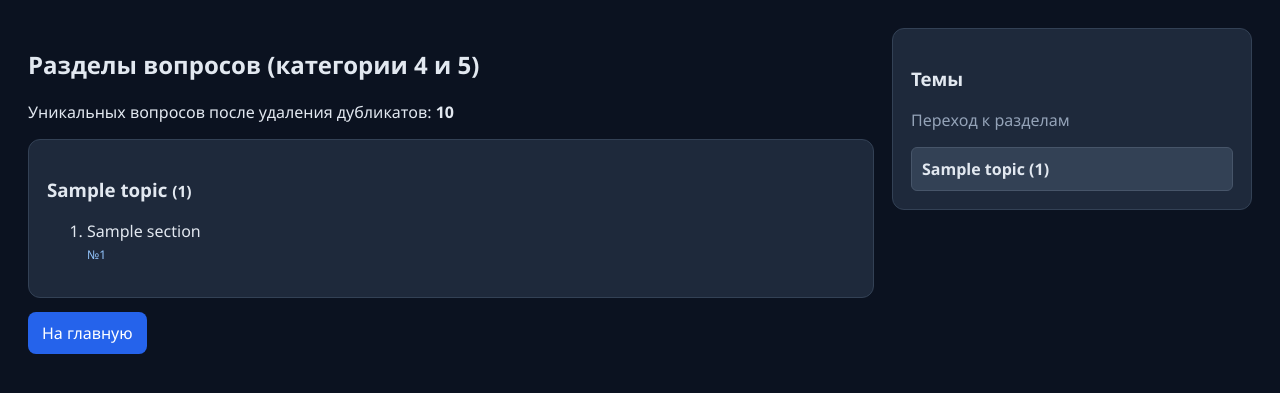
After one commit to lnoxil/testcategoria, a Flask app: template templates/sections.html in a window 1280 px wide. The commit adds this page. Shown: the top 393 px of the page. Run offline with Flask 3, Linux system fonts and the light colour scheme; the template is opened without the code that fills it: most values are stand-ins (such as "Sample title", 1, 10 or a date in 2020).

Commit message:
Add topic sections page with deduplicated questions across categories

```diff
--- a/app.py
+++ b/app.py
@@ -227,6 +227,61 @@ def parse_questions_from_text(raw_text: str, category: int = 5, section: str | N
     return parsed
 
 
+
+
+def _normalize_question_text(text: str) -> str:
+    cleaned = re.sub(r"\s+", " ", (text or "").strip().lower())
+    cleaned = cleaned.replace("ё", "е")
+    return cleaned
+
+
+def _detect_topic(question: dict) -> str:
+    haystack = " ".join([
+        question.get("question", ""),
+        " ".join(question.get("options", [])),
+        question.get("correct_text", ""),
+    ]).lower()
+
+    topic_rules: list[tuple[str, tuple[str, ...]]] = [
+        ("Медицина и первая помощь", ("первая помощь", "сердечно-легочной", "кровотеч", "жгут", "ранен", "ампутац", "перелом", "реанимац")),
+        ("Взрывчатые вещества и опасные предметы", ("взрыв", "взрывчат", "детонатор", "гранат", "тротил", "взрывное устройство", "подозрительн")),
+        ("Оружие и спецсредства", ("оруж", "боеприпас", "патрон", "огнестрель", "наручник", "спецсредств", "гбр")),
+        ("Досмотр и КПП", ("досмотр", "кпп", "металлоиск", "интроскоп", "повторный досмотр", "дополнительный досмотр", "собеседован")),
+        ("Режимы и пропуска", ("пропуск", "внутриобъектов", "пропускной режим", "перевозочный сектор", "технологический сектор", "критический элемент")),
+        ("Законодательство и ответственность", ("федерального закона", "коап", "ук рф", "постановлен", "приказ", "ответственност")),
+        ("Сигналы и ЖД безопасность", ("железнодорож", "сигнал", "контактной сети", "поезд", "междупутье", "рельс")),
+        ("Террористические угрозы и уровни", ("террорист", "уровень безопасности", "анв", "угроза", "незаконного вмешательства")),
+    ]
+
+    for topic, keywords in topic_rules:
+        if any(keyword in haystack for keyword in keywords):
+            return topic
+    return "Прочее"
+
+
+def build_topic_sections(categories: tuple[int, ...] = (4, 5)) -> list[dict]:
+    allowed = [q for q in QUESTIONS if q.get("category") in categories]
+    unique_by_text: dict[str, dict] = {}
+    for q in sorted(allowed, key=lambda x: (x.get("original_question_number") or x.get("question_number", 0), x.get("category", 0))):
+        key = _normalize_question_text(q.get("question", ""))
+        if not key:
+            continue
+        if key in unique_by_text:
+            continue
+        unique_by_text[key] = q
+
+    grouped: dict[str, list[dict]] = {}
+    for q in unique_by_text.values():
+        topic = _detect_topic(q)
+        grouped.setdefault(topic, []).append(q)
+
+    sections = []
+    for topic in sorted(grouped.keys()):
+        items = sorted(grouped[topic], key=lambda x: (x.get("original_question_number") or x.get("question_number", 0)))
+        sections.append({"topic": topic, "items": items, "count": len(items)})
+    return sections
+
+
 @app.route("/")
 def home():
     analytics = build_analytics()
@@ -236,6 +291,15 @@ def home():
         mistakes=len(session.get("mistakes", [])),
         analytics=analytics,
     )
+
+
+
+
+@app.get("/sections")
+def sections_page():
+    sections = build_topic_sections((4, 5))
+    total = sum(section["count"] for section in sections)
+    return render_template("sections.html", sections=sections, total=total)
 
 
 @app.get("/editor")
--- a/static/styles.css
+++ b/static/styles.css
@@ -48,3 +48,9 @@ select { width: 100%; box-sizing: border-box; margin-top: 6px; margin-bottom: 10
   .tracker { position: static; }
   .daily-row, .section-row { grid-template-columns: 1fr; }
 }
+
+.topics-grid { grid-template-columns: 1fr; }
+.topics-cell { text-align: left; padding: 10px; font-weight: 600; }
+.section-question-item { margin-bottom: 10px; }
+.section-question-text { margin-bottom: 4px; }
+.section-meta { color: #93c5fd; font-size: 12px; }
--- a/templates/index.html
+++ b/templates/index.html
@@ -32,6 +32,7 @@
 
     <div class="card">
       <a class="btn" href="/editor">Открыть редактор вопросов</a>
+      <a class="btn" href="/sections">Открыть разделы по темам</a>
     </div>
 
     <div class="card analytics-card">
--- /dev/null
+++ b/templates/sections.html
@@ -0,0 +1,43 @@
+<!doctype html>
+<html lang="ru">
+<head>
+  <meta charset="utf-8" />
+  <meta name="viewport" content="width=device-width, initial-scale=1" />
+  <title>Разделы по темам</title>
+  <link rel="stylesheet" href="{{ url_for('static', filename='styles.css') }}" />
+</head>
+<body>
+  <main class="container layout">
+    <section>
+      <h1>Разделы вопросов (категории 4 и 5)</h1>
+      <p>Уникальных вопросов после удаления дубликатов: <b>{{ total }}</b></p>
+
+      {% for section in sections %}
+      <section class="card" id="topic-{{ loop.index }}">
+        <h3>{{ section.topic }} <small>({{ section.count }})</small></h3>
+        <ol>
+          {% for q in section.items %}
+          <li class="section-question-item">
+            <div class="section-question-text">{{ q.question }}</div>
+            <div class="section-meta">№{{ q.original_question_number or q.question_number }}</div>
+          </li>
+          {% endfor %}
+        </ol>
+      </section>
+      {% endfor %}
+
+      <a class="btn" href="/">На главную</a>
+    </section>
+
+    <aside class="card tracker">
+      <h3>Темы</h3>
+      <p class="muted">Переход к разделам</p>
+      <div class="tracker-grid topics-grid">
+        {% for section in sections %}
+          <a href="#topic-{{ loop.index }}" class="tracker-cell topics-cell">{{ section.topic }} ({{ section.count }})</a>
+        {% endfor %}
+      </div>
+    </aside>
+  </main>
+</body>
+</html>
```
